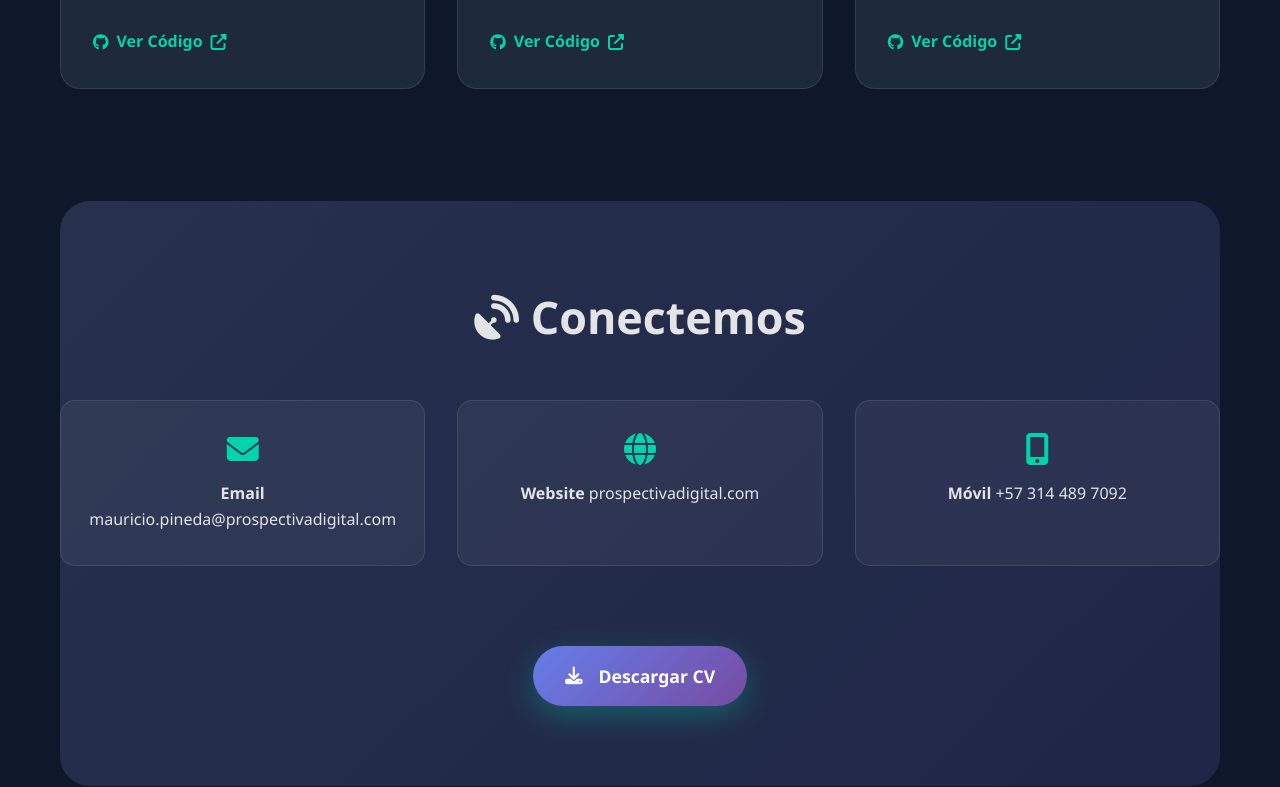
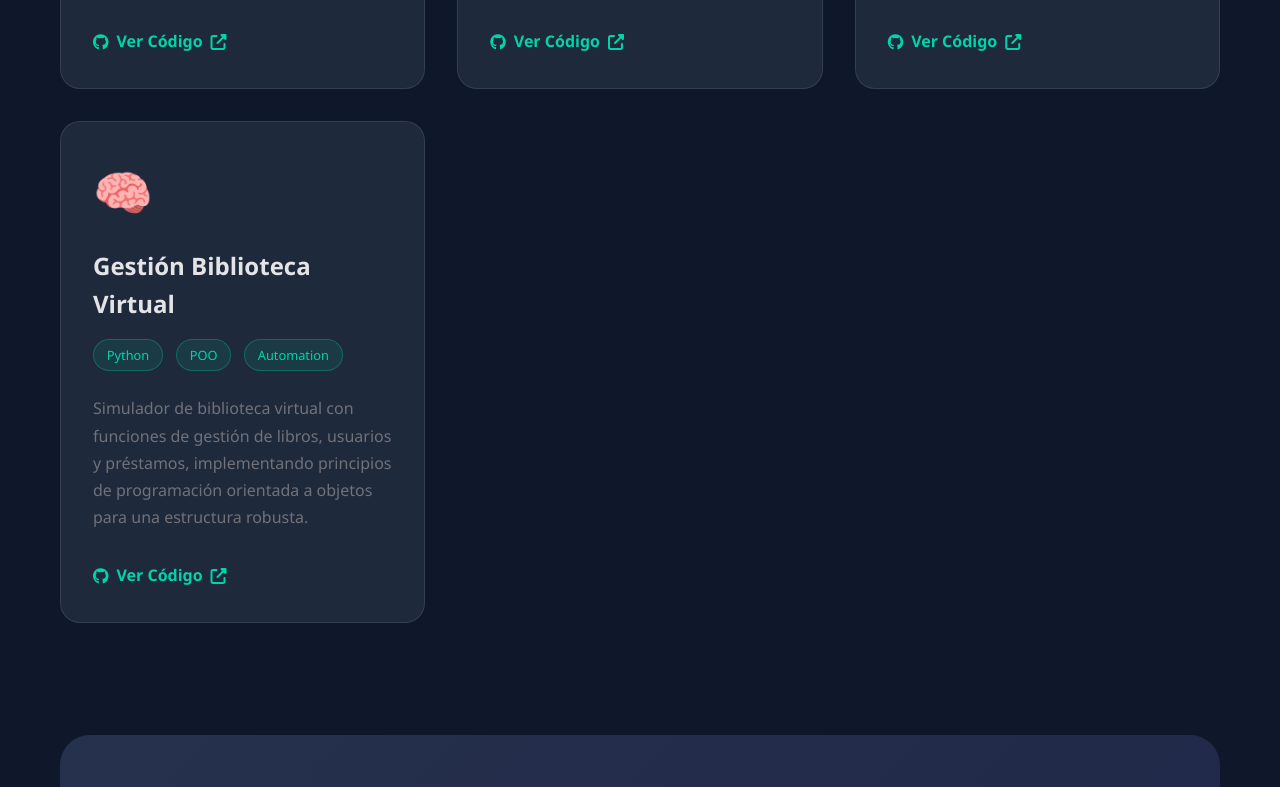
Before and after one commit to mauriciop-dev/mauriciop-dev.github.io, a plain HTML site: page index.html in a window 1280 px wide. Shown: the part 1013-1800 px from the top of the page. Drawn offline with Linux system fonts and the light colour scheme.

Commit message:
Update index.html

```diff
--- a/index.html
+++ b/index.html
@@ -441,6 +441,24 @@
                         <i class="fas fa-external-link-alt"></i>
                     </a>
                 </div>
+
+                <div class="project-card">
+                    <div class="project-icon">🧠</div>
+                    <h3 class="project-title">Gestión Biblioteca Virtual</h3>
+                    <div class="project-tags">
+                        <span class="tag">Python</span>
+                        <span class="tag">POO</span>
+                        <span class="tag">Automation</span>
+                    </div>
+                    <p class="project-description">
+                        Simulador de biblioteca virtual con funciones de gestión de libros, usuarios y préstamos, implementando principios de programación orientada a objetos para una estructura robusta.
+                    </p>
+                    <a href="https://github.com/mauriciop-dev/biblioteca-virtual" class="project-link" target="_blank">
+                        <i class="fab fa-github"></i> Ver Código
+                        <i class="fas fa-external-link-alt"></i>
+                    </a>
+                </div>
+
             </div>
         </section>
 
```
